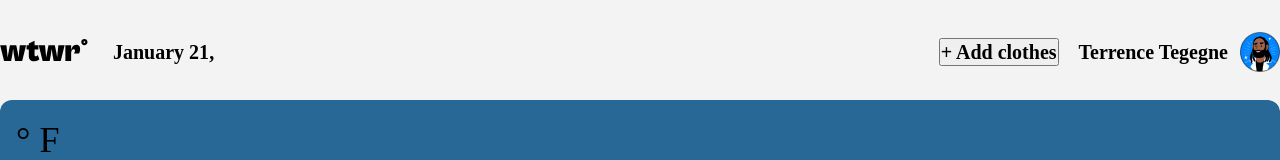
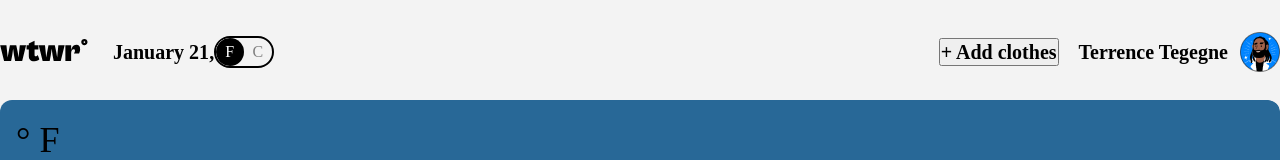
Before and after one commit to barfield02/se_project_react, a React (Vite) app: page / in a window 1280 px wide. Shown: the top 160 px of the page. Built offline with nearby package versions, Linux system fonts and the light colour scheme; no server answers.

Commit message:
ToggleSwitch

```diff
--- a/src/components/App/App.jsx
+++ b/src/components/App/App.jsx
@@ -7,7 +7,7 @@
 import { getWeather, filterWeatherData } from "../../utils/weatherApi";
 import { coordinates, APIkey } from "../../utils/constants";
 import Footer from "../Footer/Footer";
-
+import CurrentTemperatureUnitContext from "../../contexts/CurrentTemperatureUnitContext.jsx";
 function App() {
   const [weatherData, setWeatherData] = useState({
     type: "",
@@ -19,6 +19,7 @@
   const handleAddClick = () => {
     setActiveModal("add-garment");
   };
+  const [currentTemperatureUnit, setCurrentTemperatureUnit] = useState("F");
 
   const handleCloseClick = () => {
     setActiveModal("");
@@ -32,6 +33,11 @@
   const handleImageClick = () => {
     setActiveModal(item);
   };
+
+  const handleToggleSwitchChange = () => {
+    setCurrentTemperatureUnit(currentTemperatureUnit === "F" ? "C" : "F");
+  };
+
   useEffect((data) => {
     getWeather(coordinates, APIkey)
       .then((data) => {
@@ -41,6 +47,9 @@
       .catch(console.error);
   }, []);
   return (
+    <CurrentTemperatureUnitContext.Provider
+      value={{ currentTemperatureUnit, handleToggleSwitchChange }}
+    >
       <div className="page">
         <div className="page__content">
           <Header handleAddClick={handleAddClick} weatherData={weatherData} />
@@ -109,6 +118,7 @@
           handleCloseClick={handleCloseClick}
         />
       </div>
+    </CurrentTemperatureUnitContext.Provider>
   );
 }
 export default App;
--- a/src/components/Header/Header.jsx
+++ b/src/components/Header/Header.jsx
@@ -1,6 +1,7 @@
 import "./Header.css";
 import logo from "../../assets/logo.svg";
 import avatar from "../../assets/avatar.png";
+import ToggleSwitch from "../ToggleSwitch/ToggleSwitch";
 
 function Header({ handleAddClick, weatherData }) {
   const currentDate = new Date().toLocaleString("default", {
@@ -14,6 +15,7 @@
       <p className="header__date-and-location">
         {currentDate}, {weatherData.city}
       </p>
+      <ToggleSwitch />
       <button
         onClick={handleAddClick}
         type="button"
--- /dev/null
+++ b/src/components/ToggleSwitch/ToggleSwitch.css
@@ -0,0 +1,43 @@
+.toggle-switch {
+  width: 56px;
+  height: 28px;
+  border: 2px solid black;
+  border-radius: 20px;
+  cursor: pointer;
+  overflow: hidden;
+  position: relative;
+}
+
+.toggle-switch_checkbox {
+  opacity: 0;
+}
+
+.toggle-switch__circle {
+  background-color: black;
+  width: 28px;
+  height: 28px;
+  position: absolute;
+  border-radius: 50%;
+  left: 0;
+  transition: all 0.2s;
+}
+
+.toggle-switch__text {
+  color: grey;
+  position: absolute;
+  top: 5px;
+}
+.toggle-switch__text_F {
+  left: 9px;
+}
+.toggle-switch__text_C {
+  right: 9px;
+}
+
+.toggle-switch__checkbox:checked ~ .toggle-switch__circle {
+  left: 28px;
+}
+
+.toggle-switch__text_color_white {
+  color: white;
+}
--- /dev/null
+++ b/src/components/ToggleSwitch/ToggleSwitch.jsx
@@ -0,0 +1,37 @@
+import { useContext } from "react";
+import "./ToggleSwitch.css";
+import CurrentTemperatureUnitContext from "../../contexts/CurrentTemperatureUnitContext.jsx";
+
+export default function ToggleSwitch() {
+  const { handleToggleSwitchChange, currentTemperatureUnit } = useContext(
+    CurrentTemperatureUnitContext
+  );
+  return (
+    <label className="toggle-switch">
+      <input
+        onChange={handleToggleSwitchChange}
+        type="checkbox"
+        className="toggle-switch__checkbox"
+      />
+      <span className="toggle-switch__circle"></span>
+      <span
+        className={`toggle-switch__text toggle-switch__text_F ${
+          currentTemperatureUnit === "F"
+            ? "toggle-switch__text_color_white"
+            : ""
+        }`}
+      >
+        F
+      </span>
+      <span
+        className={`toggle-switch__text toggle-switch__text_C ${
+          currentTemperatureUnit === "C"
+            ? "toggle-switch__text_color_white"
+            : ""
+        }`}
+      >
+        C
+      </span>
+    </label>
+  );
+}
--- /dev/null
+++ b/src/contexts/CurrentTemperatureUnitContext.jsx.jsx
@@ -0,0 +1,5 @@
+import { createContext } from "react";
+
+const CurrentTemperatureUnitContext = createContext();
+
+export default CurrentTemperatureUnitContext;
```
Lines whose indentation alone changed are shown as unchanged.
